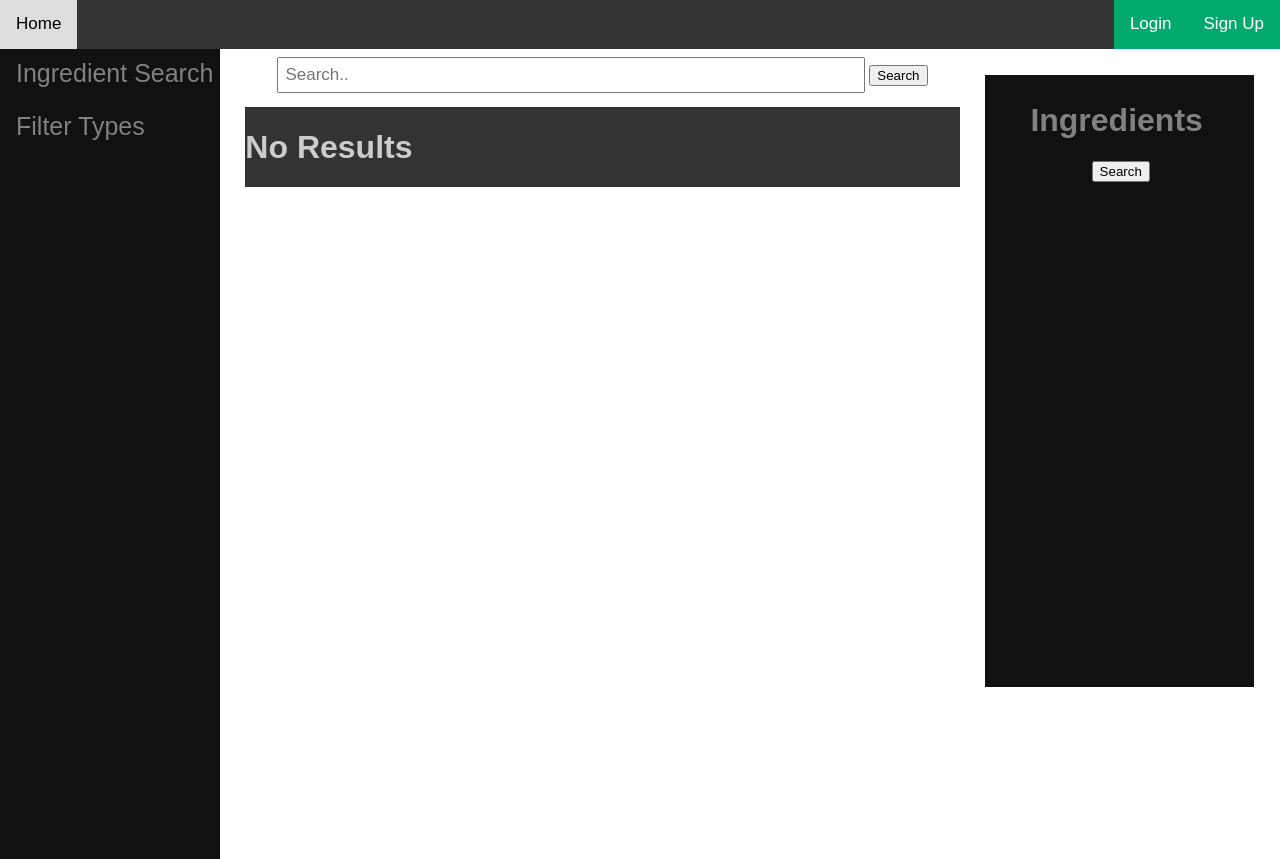
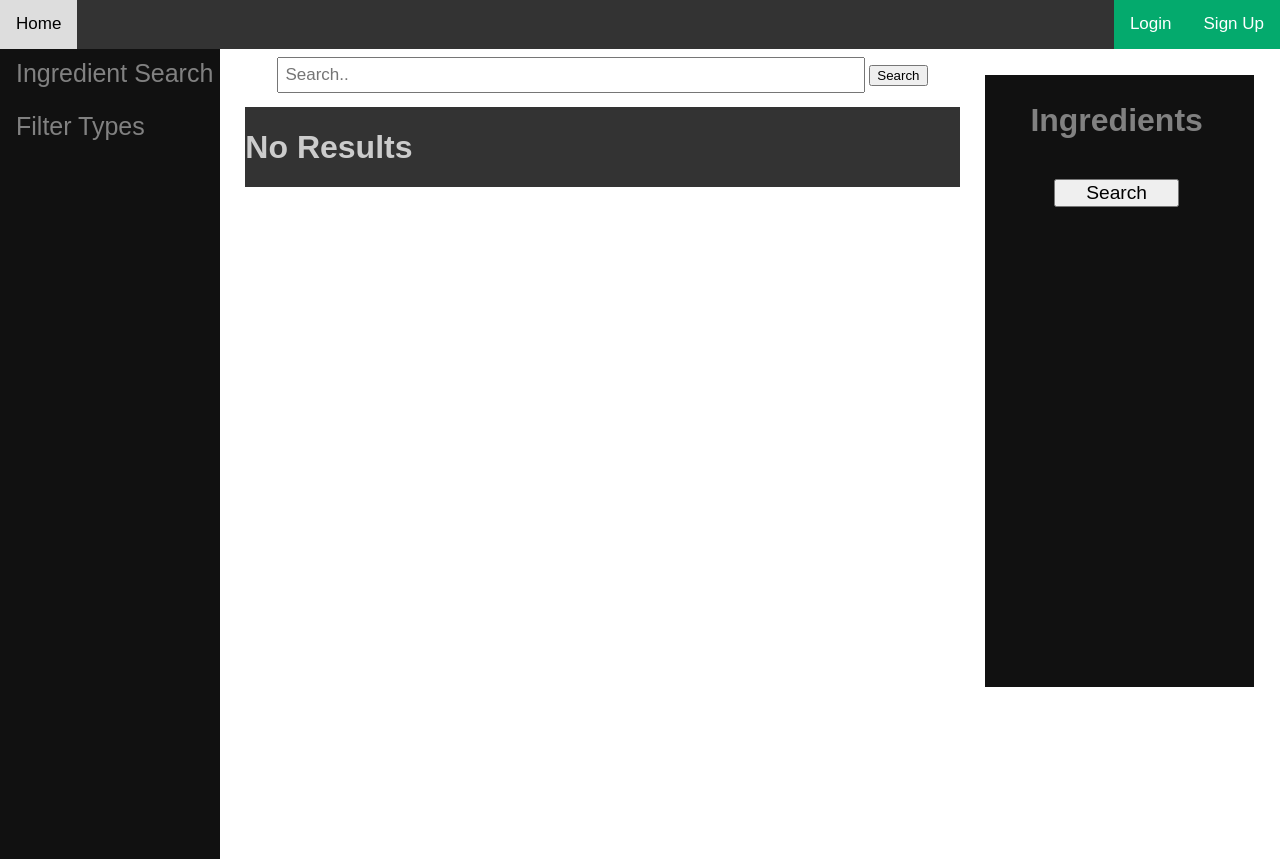
Before and after one commit to maliksaunders/CIS408_2023_01_Recipe_App, a Flask app: page /htmlWIP/search in a window 1280 px wide. Run offline with Flask 2, Linux system fonts and the light colour scheme; some libraries are stand-ins or nearby versions.

Commit message:
CSS changes on buttons, added better event listener for final submit btn

```diff
--- a/htmlWIP/static/style.css
+++ b/htmlWIP/static/style.css
@@ -23,8 +23,6 @@ body,h1,h2,h3,h4,h5,h6,.w3-wide {font-family: "Montserrat", sans-serif;}
     float: right;
     color: white;
 }
-
-
 
 .sidenav {
     height: 100vh;
@@ -81,12 +79,13 @@ body,h1,h2,h3,h4,h5,h6,.w3-wide {font-family: "Montserrat", sans-serif;}
 
 .btn {
     background-color: #f1f1f1;
-    min-width: 125px;
+    min-width: 100px;
     width: 20%;
+    height: 15vh;
     margin: 2%;
     text-align: center;
-    line-height: 20vh;
-    font-size: 30px;
+    line-height: 5vh;
+    font-size: 3vmin;
     overflow: hidden;
 }
 .btn:hover {
@@ -99,10 +98,9 @@ body,h1,h2,h3,h4,h5,h6,.w3-wide {font-family: "Montserrat", sans-serif;}
     background-color: skyblue;
 }
 
-.submitBtn {
-    text-align: center;
-    margin-left: 40%;
-    bottom: 0px;
+.btmDiv {
+    position: absolute;
+    bottom: 0%;
 }
 
 .searchbar input[type=text] {
@@ -127,6 +125,7 @@ body,h1,h2,h3,h4,h5,h6,.w3-wide {font-family: "Montserrat", sans-serif;}
 
 
 .rightbar {
+    position: relative;
     width: 22%;
     height: 75vh;
     min-height: 100px;
@@ -137,6 +136,14 @@ body,h1,h2,h3,h4,h5,h6,.w3-wide {font-family: "Montserrat", sans-serif;}
     color: #818181;
     background-color: #111;
     overflow-y: scroll;
+}
+.submitBtn {
+    text-align: center;
+    font-size: 1.5vw;
+    width: 50%;
+    margin-left: 25%;
+    bottom: 0px;
+    position: relative;
 }
 
 .gridContent {
--- a/htmlWIP/templates/search.html
+++ b/htmlWIP/templates/search.html
@@ -43,7 +43,8 @@
                 <h1 style="text-align: center;">Ingredients</h1>
                 <h1 id="ingredients"></h1>
                 <div id="ingrDiv"></div>
-                <div class="btmDiv"><button class="submitBtn" id="submitBtn" onclick="saveIngr()">Search</button></div>
+                <br>
+                <button class="submitBtn" id="submitBtn">Search</button>
             </div>
         </div>
     </div>
@@ -52,6 +53,7 @@
         var btnContainer = document.getElementById("flexCont");
         var rightbarVar = document.getElementById("ingrDiv");
         var ingrItems = document.getElementsByClassName("sideTxt");
+        var submitBtn = document.getElementById("submitBtn");
         var testing = document.getElementById("testing");
         var arr = [];
         var x = 0;
@@ -69,6 +71,12 @@
             });
         }
 
+        submitBtn.addEventListener("click", function () {
+                saveIngr();
+                createButton("testing");
+            }
+        )
+
         window.addEventListener("beforeunload", function(e){
             saveIngr();
         }, false);
```
Also changed, not shown: htmlWIP/templates/main.html (+8 -0 lines).
